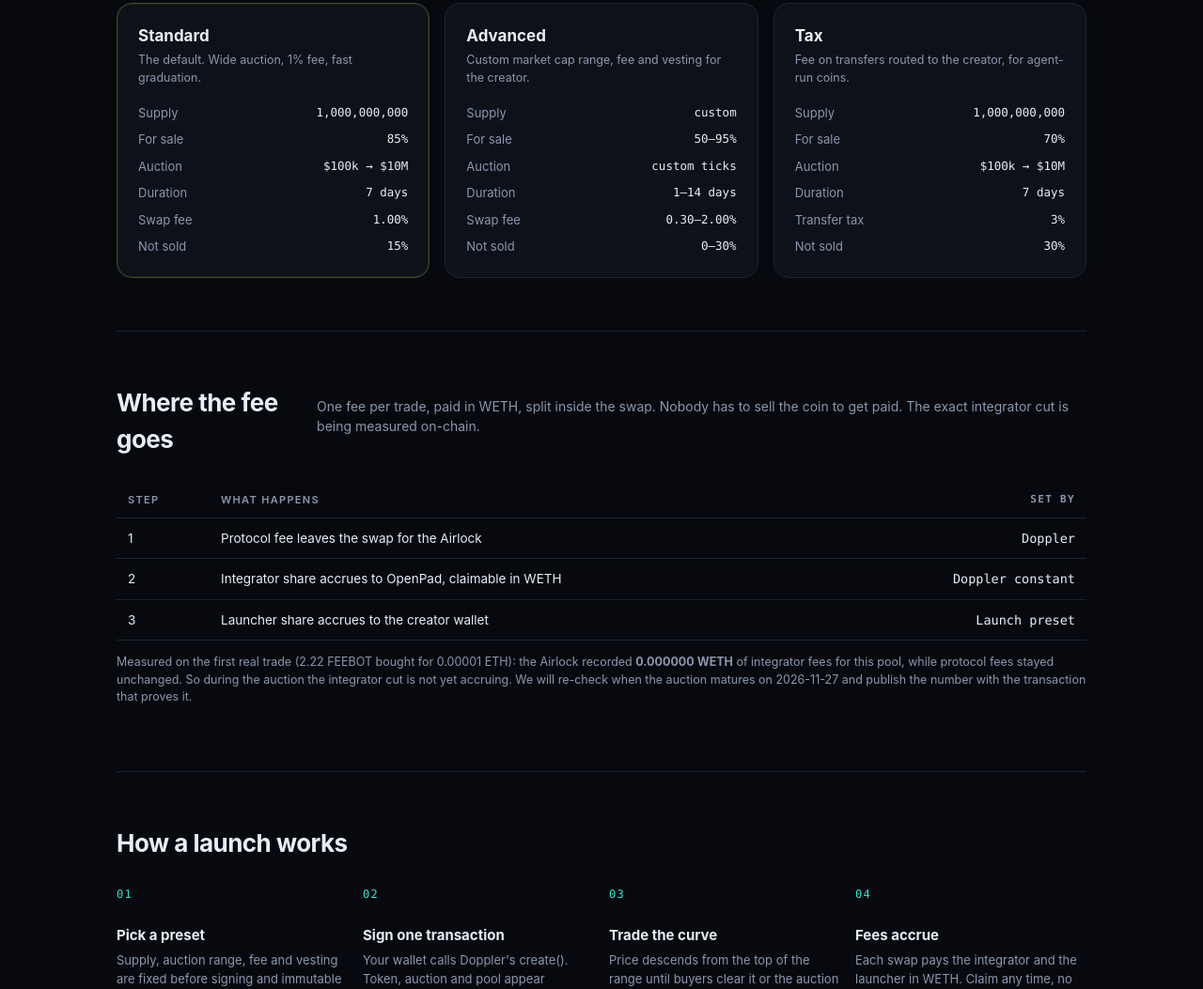
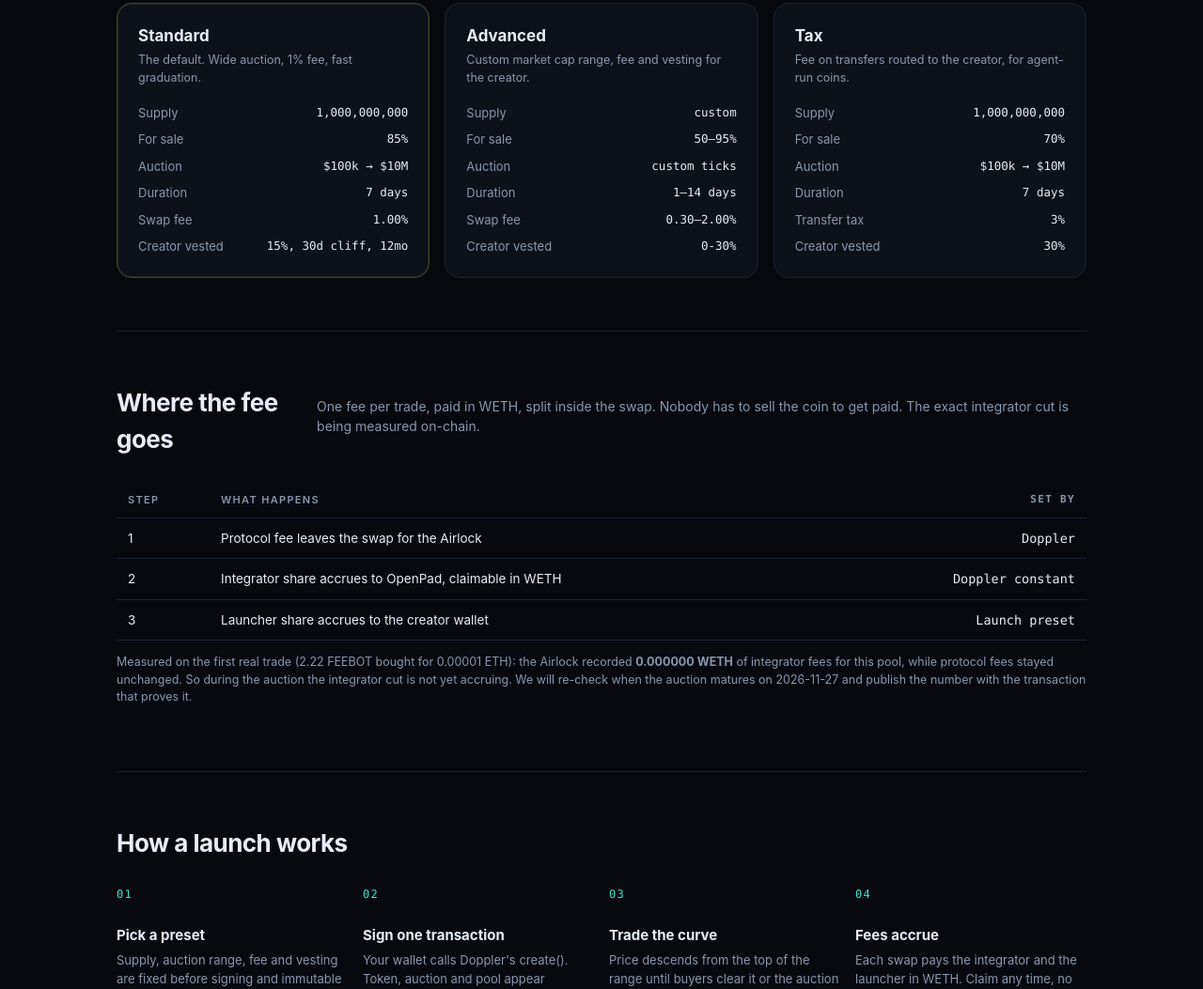
Before and after one commit to luweibot/orebot-token, a plain HTML site: page openpad/index.html in a window 1280 px wide. Shown: the part 1173-2226 px from the top of the page at 94% size. Drawn offline with Linux system fonts and the light colour scheme; no server answers.

Commit message:
OpenPad: creator allocation is vested, not burned

```diff
--- a/openpad/index.html
+++ b/openpad/index.html
@@ -146,7 +146,7 @@
           <li><span>Auction</span><span>$100k → $10M</span></li>
           <li><span>Duration</span><span>7 days</span></li>
           <li><span>Swap fee</span><span>1.00%</span></li>
-          <li><span>Not sold</span><span>15%</span></li>
+          <li><span>Creator vested</span><span>15%, 30d cliff, 12mo</span></li>
         </ul>
       </div>
       <div class="preset">
@@ -158,7 +158,7 @@
           <li><span>Auction</span><span>custom ticks</span></li>
           <li><span>Duration</span><span>1–14 days</span></li>
           <li><span>Swap fee</span><span>0.30–2.00%</span></li>
-          <li><span>Not sold</span><span>0–30%</span></li>
+          <li><span>Creator vested</span><span>0-30%</span></li>
         </ul>
       </div>
       <div class="preset">
@@ -170,7 +170,7 @@
           <li><span>Auction</span><span>$100k → $10M</span></li>
           <li><span>Duration</span><span>7 days</span></li>
           <li><span>Transfer tax</span><span>3%</span></li>
-          <li><span>Not sold</span><span>30%</span></li>
+          <li><span>Creator vested</span><span>30%</span></li>
         </ul>
       </div>
     </div>
```
